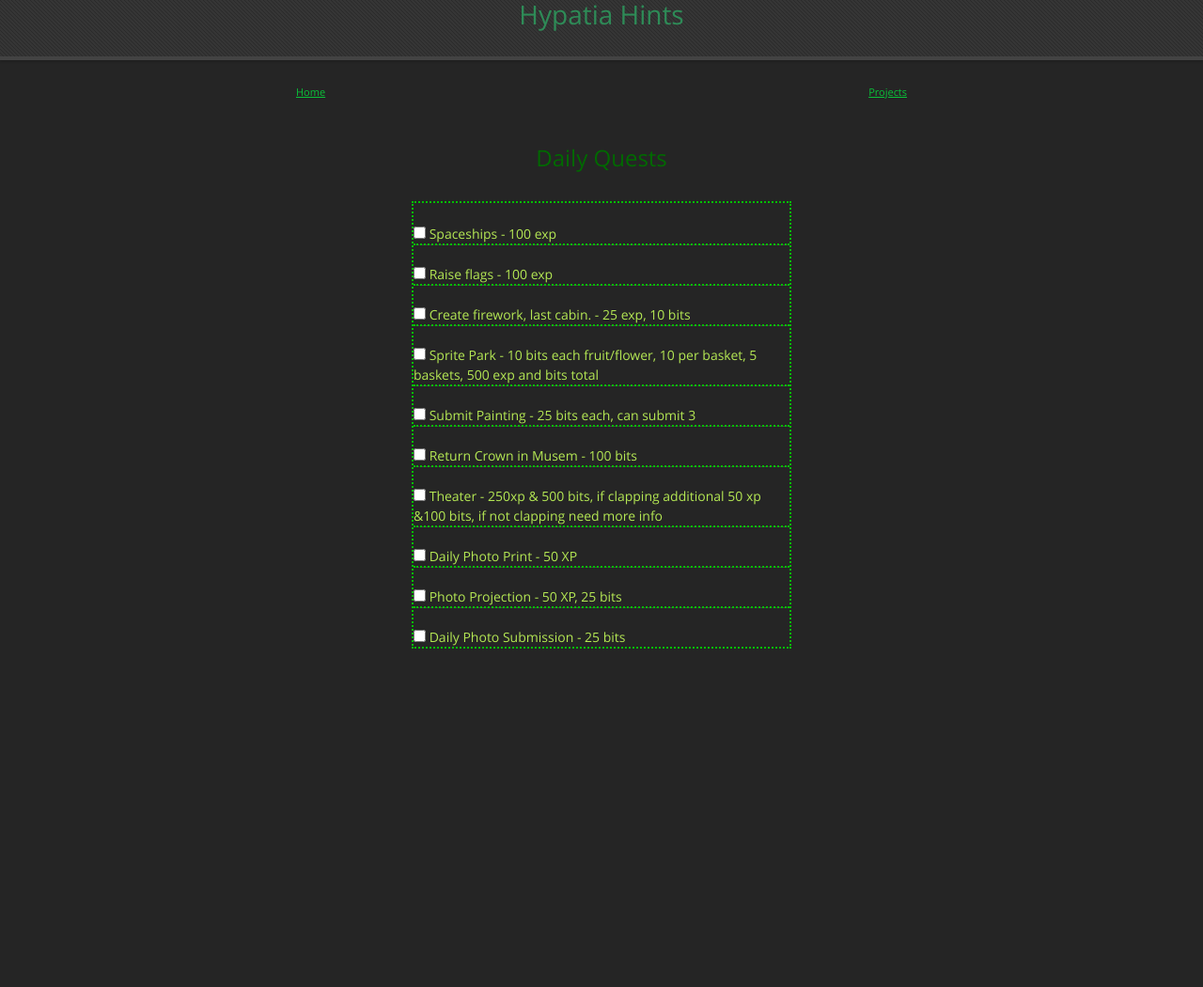
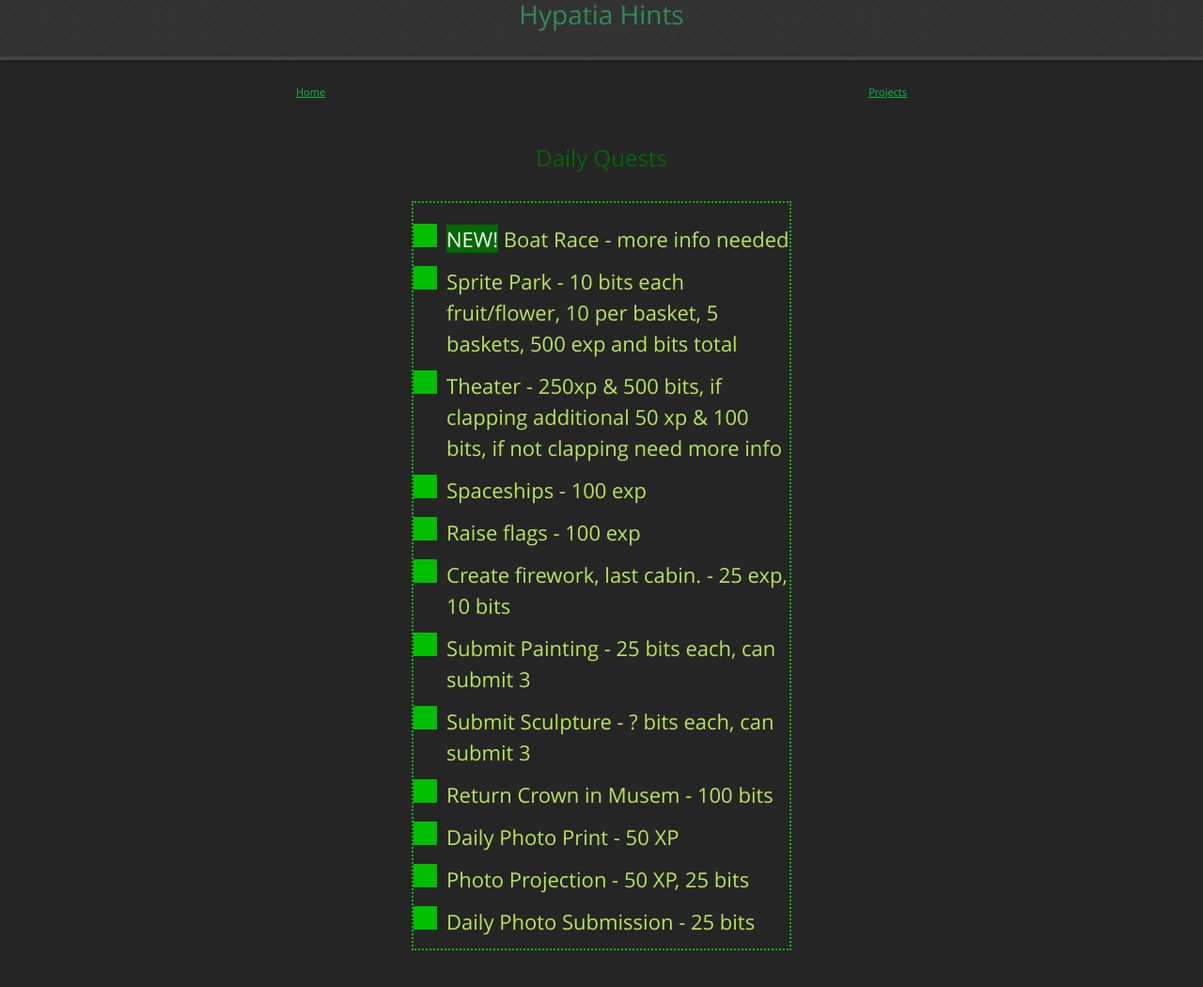
Before and after one commit to LunarTiger/hypatia, a Jekyll site: the page built from index.md, in a window 1280 px wide and 1101 px high. Shown: the top 1050 px of the window at 94% size. Built offline with Jekyll 4.4.1, drawn with Linux system fonts in a browser that asks for light colours; our own code applies the rules of GitHub Pages for plain Markdown files.

Commit message:
updated dailies and style

```diff
--- a/assets/css/style.scss
+++ b/assets/css/style.scss
@@ -82,3 +82,77 @@ hr {
     border-right: 0;
     height: 0;
 }
+
+mark {
+    background-color: #006900;
+    color: #fff;
+}
+
+/*----------------------------------------------------------------
+  - Coustom check boxes                                          -
+  ----------------------------------------------------------------*/
+/* The container */
+.container {
+    display: block;
+    position: relative;
+    padding-left: 35px;
+    margin-bottom: 12px;
+    cursor: pointer;
+    font-size: 22px;
+    -webkit-user-select: none;
+    -moz-user-select: none;
+    -ms-user-select: none;
+    user-select: none;
+}
+
+/* Hide the browser's default checkbox */
+.container input {
+    position: absolute;
+    opacity: 0;
+    cursor: pointer;
+}
+
+/* Create a custom checkbox */
+.checkmark {
+    position: absolute;
+    top: 0;
+    left: 0;
+    height: 25px;
+    width: 25px;
+    background-color: #00be00;
+}
+
+/* On mouse-over, add a grey background color */
+.container:hover input ~ .checkmark {
+    background-color: #006900;
+}
+
+/* When the checkbox is checked, add a blue background */
+.container input:checked ~ .checkmark {
+    background-color: #0f0;
+}
+
+/* Create the checkmark/indicator (hidden when not checked) */
+.checkmark:after {
+    content: "";
+    position: absolute;
+    display: none;
+}
+
+/* Show the checkmark when checked */
+.container input:checked ~ .checkmark:after {
+    display: block;
+}
+
+/* Style the checkmark/indicator */
+.container .checkmark:after {
+    left: 9px;
+    top: 5px;
+    width: 5px;
+    height: 10px;
+    border: solid white;
+    border-width: 0 3px 3px 0;
+    -webkit-transform: rotate(45deg);
+    -ms-transform: rotate(45deg);
+    transform: rotate(45deg);
+}
--- a/index.md
+++ b/index.md
@@ -3,16 +3,54 @@
 
 <div style="border-style: dotted;border-width: 2px;border-color: #00be00;width: 400px;max-width: 100%;margin-left:auto;margin-right:auto;">
 	<hr style="height:0px; visibility:hidden;" />
-	<input type="checkbox"> Spaceships - 100 exp<hr />
-	<input type="checkbox"> Raise flags - 100 exp<hr />
-	<input type="checkbox"> Create firework, last cabin. - 25 exp, 10 bits<hr />
-	<input type="checkbox"> Sprite Park - 10 bits each fruit/flower, 10 per basket, 5 baskets, 500 exp and bits total<hr />
-	<input type="checkbox"> Submit Painting - 25 bits each, can submit 3<hr />
-	<input type="checkbox"> Return Crown in Musem - 100 bits<hr />
-	<input type="checkbox"> Theater - 250xp &amp; 500 bits, if clapping additional 50 xp &amp;100 bits, if not clapping need more info<hr />
-	<input type="checkbox"> Daily Photo Print - 50 XP<hr />
-	<input type="checkbox"> Photo Projection - 50 XP, 25 bits<hr />
-	<input type="checkbox"> Daily Photo Submission - 25 bits
+	<label class="container"><mark>NEW!</mark> Boat Race - more info needed
+		<input type="checkbox">
+		<span class="checkmark"></span>
+	</label>
+	<label class="container">Sprite Park - 10 bits each fruit/flower, 10 per basket, 5 baskets, 500 exp and bits total
+		<input type="checkbox">
+		<span class="checkmark"></span>
+	</label>
+	<label class="container">Theater - 250xp &amp; 500 bits, if clapping additional 50 xp &amp; 100 bits, if not clapping need more info
+		<input type="checkbox">
+		<span class="checkmark"></span>
+	</label>
+	<label class="container">Spaceships - 100 exp
+		<input type="checkbox">
+		<span class="checkmark"></span>
+	</label>
+	<label class="container">Raise flags - 100 exp
+		<input type="checkbox">
+		<span class="checkmark"></span>
+	</label>
+	<label class="container">Create firework, last cabin. - 25 exp, 10 bits
+		<input type="checkbox">
+		<span class="checkmark"></span>
+	</label>
+	<label class="container">Submit Painting - 25 bits each, can submit 3
+		<input type="checkbox">
+		<span class="checkmark"></span>
+	</label>
+	<label class="container">Submit Sculpture - ? bits each, can submit 3
+		<input type="checkbox">
+		<span class="checkmark"></span>
+	</label>
+	<label class="container">Return Crown in Musem - 100 bits
+		<input type="checkbox">
+		<span class="checkmark"></span>
+	</label>
+	<label class="container">Daily Photo Print - 50 XP
+		<input type="checkbox">
+		<span class="checkmark"></span>
+	</label>
+	<label class="container">Photo Projection - 50 XP, 25 bits
+		<input type="checkbox">
+		<span class="checkmark"></span>
+	</label>
+	<label class="container">Daily Photo Submission - 25 bits
+		<input type="checkbox">
+		<span class="checkmark"></span>
+	</label>
 	<!--<ul style="text-align: left;list-style-position: outside;list-style: none;">
 		<li>Spaceships - 100 exp</li>
 		<li>Raise flags - 100 exp</li>
```
